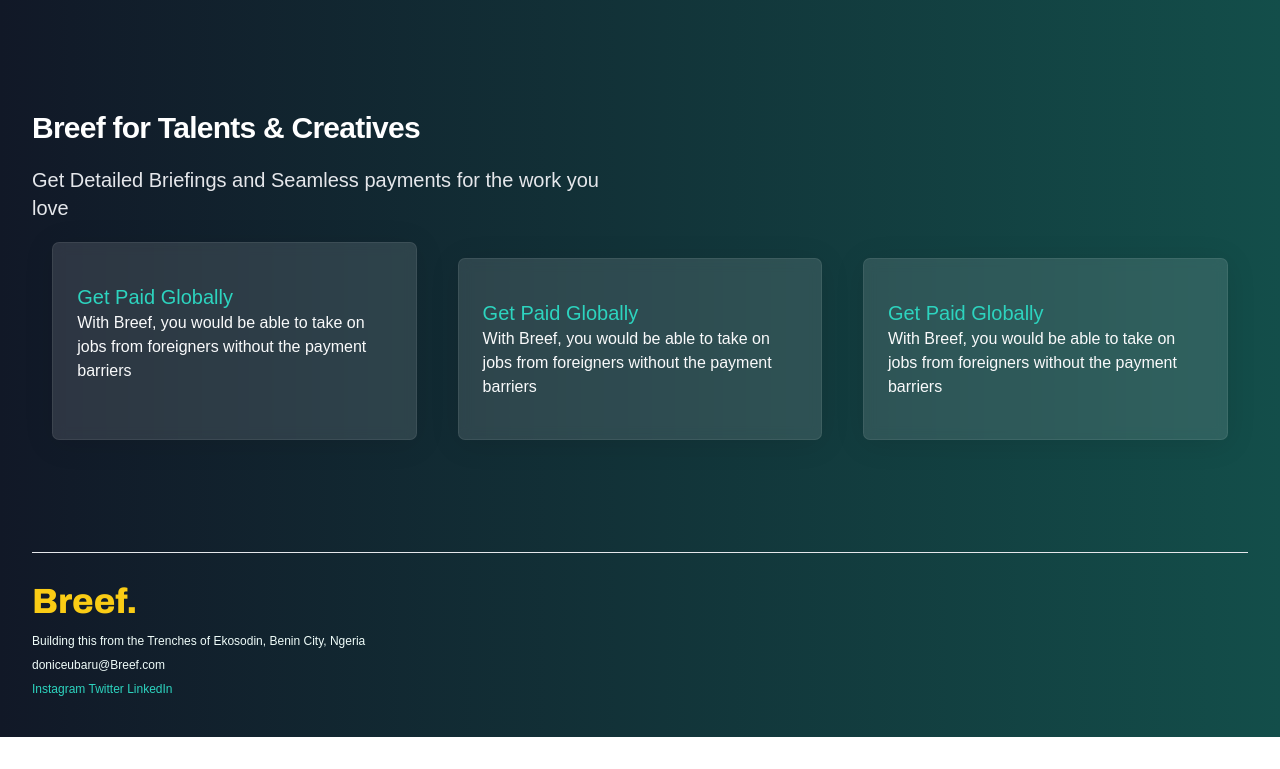
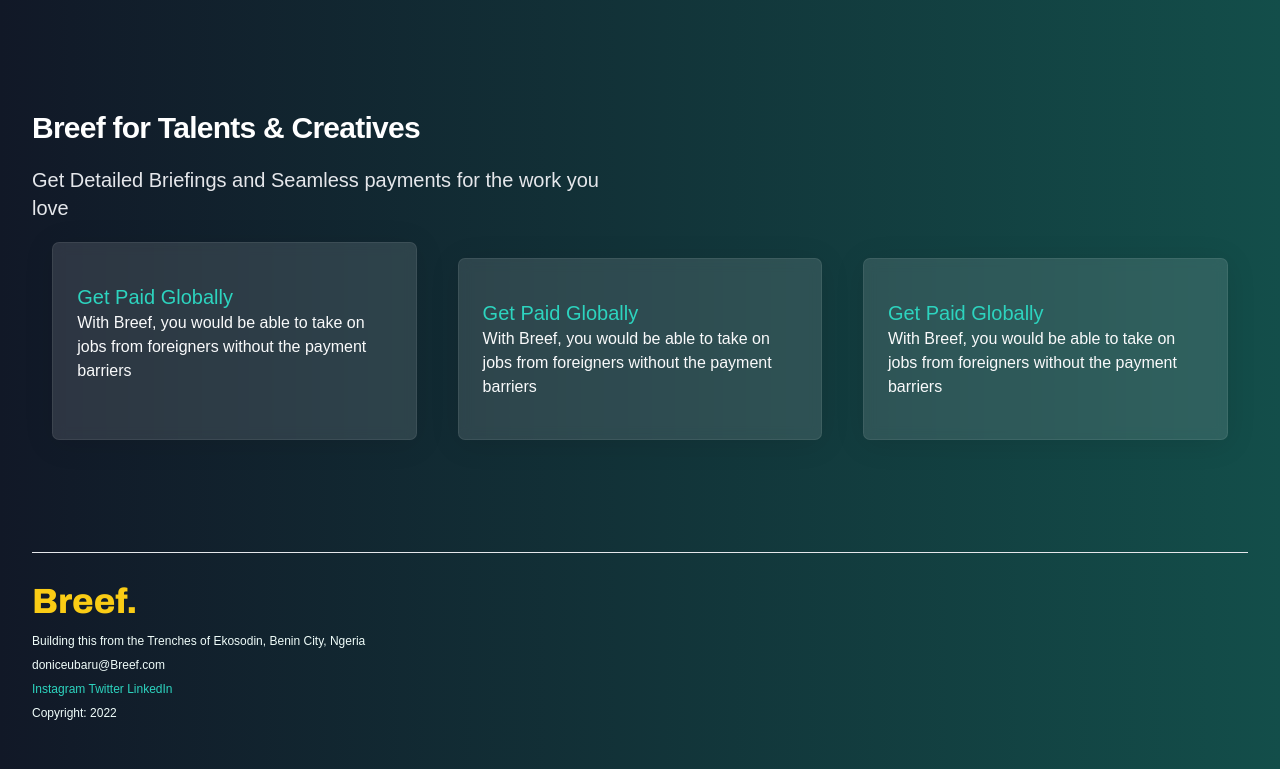
Before and after one commit to donice/breef, a React (Vite) app: page / in a window 1280 px wide. Shown: the part 624-1393 px from the top of the page. Before the commit the page ends 1361 px from the top, so only its background shows below. Built offline with nearby package versions, Linux system fonts and the light colour scheme.

Commit message:
Added copyright

```diff
--- a/src/components/static/Footer.tsx
+++ b/src/components/static/Footer.tsx
@@ -23,12 +23,13 @@
           <p>doniceubaru@Breef.com</p>
         </div>
 
-        <div className='text-teal-400'>
+        <div className='text-teal-400 mb-2'>
           <a href="https://www.instagram.com/drdonice">Instagram  </a>
           <a href="https://www.twitter.com/drdonice">Twitter  </a>
           <a href="https://www.linkedin.com/in/doniceubaru">LinkedIn</a>
         </div>
 
+        <p className='mb-2 text-gray-'>Copyright: <span>{new Date().getFullYear()}</span> </p>
       </div>
     </div>
   )
```
